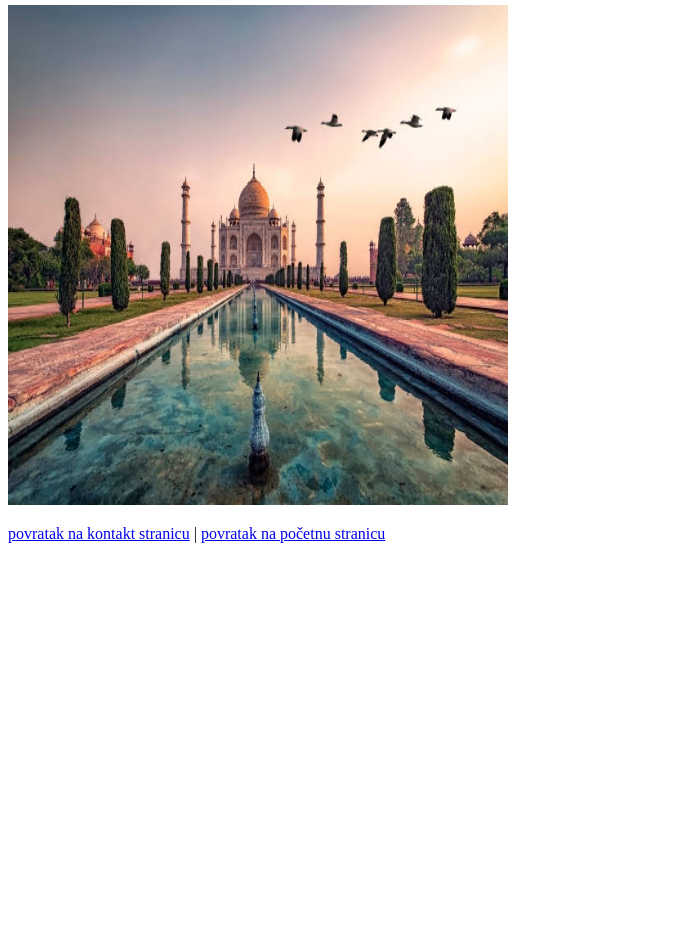
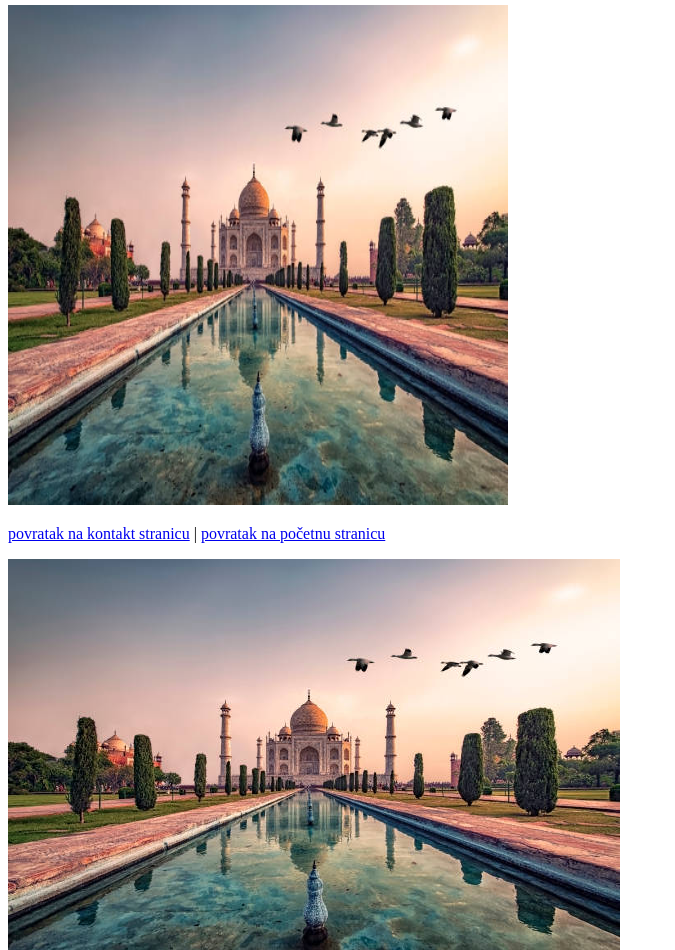
Before and after one commit to Tetka95/algebra_poveznice, a plain HTML site: page stranice/subfolder 1/substranica.html in a window 1280 px wide. Shown: the part 62-1012 px from the top of the page, without its empty margins (0-675 px from the left). Before the commit the page ends 800 px from the top, so only its background shows below. Drawn offline with Linux system fonts and the light colour scheme.

Commit message:
dodana slika koja je link na drugu stranicu

```diff
--- a/stranice/subfolder 1/substranica.html
+++ b/stranice/subfolder 1/substranica.html
@@ -11,5 +11,8 @@
         <a href="../kontakt.html">povratak na kontakt stranicu</a> |
         <a href="../../index.html">povratak na početnu stranicu</a>
         </p>
+        <p>
+            <a href="https://www.google.com" target="_blank" title="link na Google"><img src="../../media/img/slika 1.jpg"></a>
+        </p>
     </body>
 </html>
```
